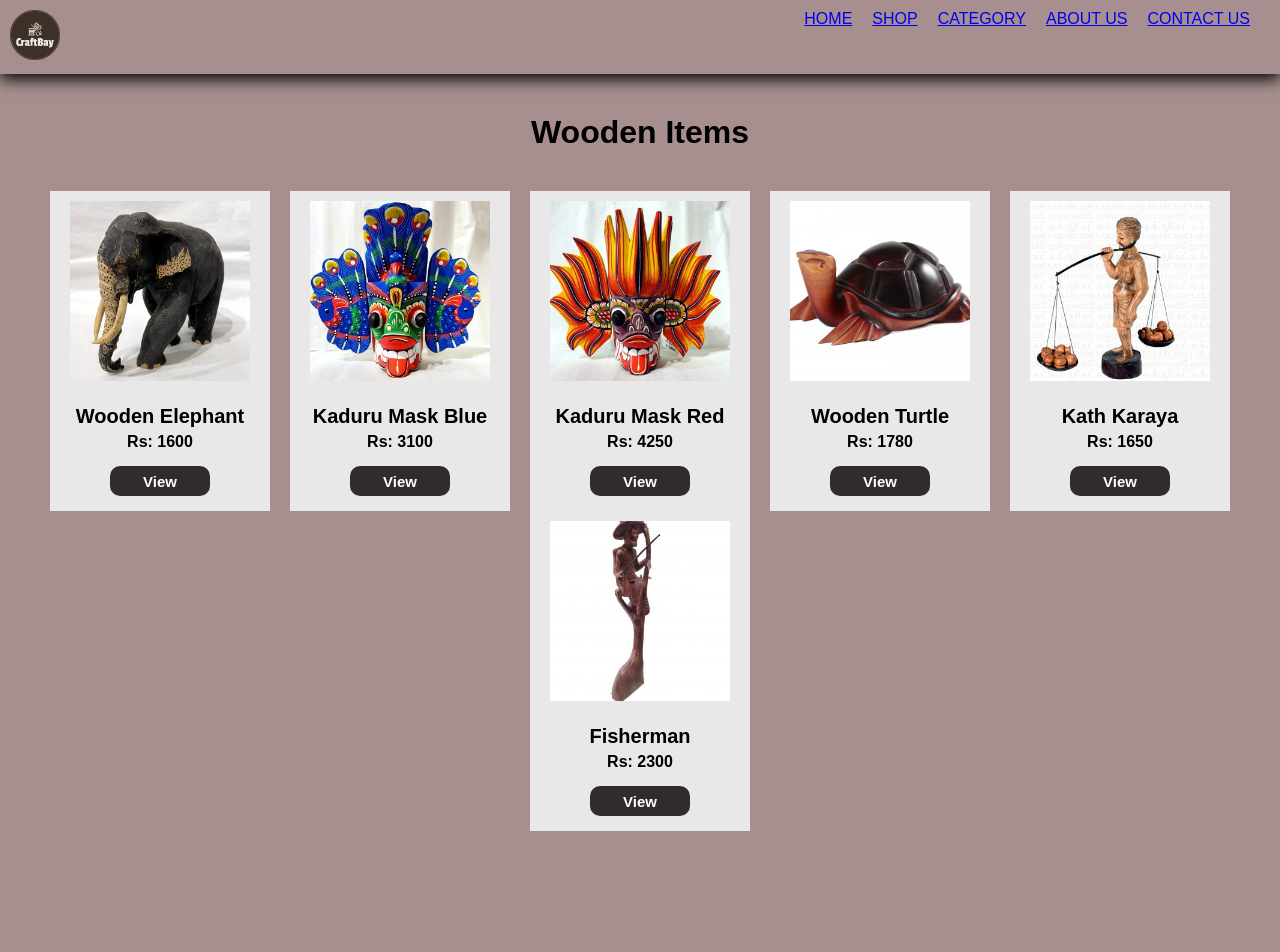
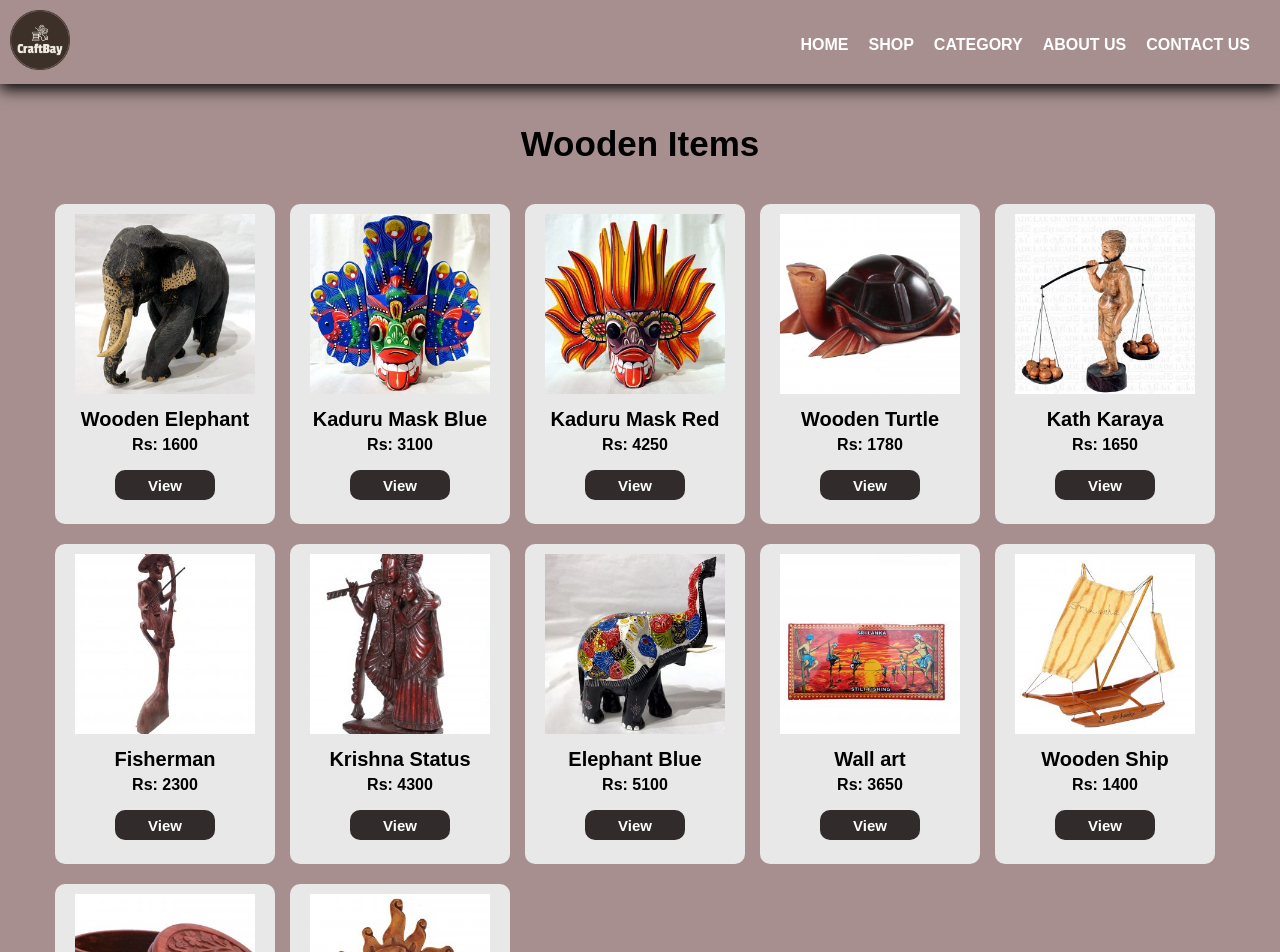
Before and after one commit to chamindu815/Craft_Bay, a React (Create React App) app: page / in a window 1280 px wide. Shown: the top 952 px of the page. Before the commit the page ends 871 px from the top, so only its background shows below. Built offline with nearby package versions, Linux system fonts and the light colour scheme.

Commit message:
change category menu name

```diff
--- a/src/Components/LoginandRegister/Login.css
+++ b/src/Components/LoginandRegister/Login.css
@@ -25,6 +25,8 @@ img{
     height: 420px;
     padding-left: 36px;
     padding-top: 30px;
+    margin-left: 22px;
+    margin-top: 18px;
 }
 
 .login-form-container {
--- a/src/Components/LoginandRegister/Register.css
+++ b/src/Components/LoginandRegister/Register.css
@@ -13,6 +13,7 @@
     height: 120px;
     padding-left: 20px;
     padding-top: 20px;
+
 }
 
 .signup-img-bg{
@@ -20,6 +21,8 @@
     height: 420px;
     padding-left: 36px;
     padding-top: 30px;
+    margin-left: 22px;
+    margin-top: 18px;
 }
 
 .register-image-container{
--- a/src/Components/ProductandNavigation/navigation.css
+++ b/src/Components/ProductandNavigation/navigation.css
@@ -1,5 +1,5 @@
 *{
-    margin: 0;
+
     padding: 0;
     font-family: sans-serif;
     box-sizing: border-box;
@@ -10,8 +10,8 @@
 }
 
 .nav-logo-img{
-    width: 50px;
-    height: 50px;
+    width: 60px;
+    height: 60px;
     margin-left: 0;
     cursor: pointer;
 }
@@ -31,11 +31,25 @@
 
 .navheader ul li{
     margin-right: 20px;
+    margin-top: 10px;
     list-style: none;
 }
 
-.navheader ul li Link{
+/* .navheader ul li Link{
     text-decoration: none;
     color:  white;
     font-weight: 1000;
+
+} */
+
+a:-webkit-any-link {
+    color: white;
+    cursor: pointer;
+    text-decoration: none;
+    font-weight: bold;
 }
+
+.nav-box{
+    align-items: center;
+
+}
--- a/src/Components/ProductandNavigation/navigation.jsx
+++ b/src/Components/ProductandNavigation/navigation.jsx
@@ -13,15 +13,17 @@ const Navigation = () => {
       <img className="nav-logo-img" src={logo} alt="" />
       </div>
 
+      <div className="nav-box">
         <ul>
           <BrowserRouter>
-          <li><Link className="Link" href="#">HOME</Link></li>
-          <li><Link className="Link" href="#">SHOP</Link></li>
-          <li><Link className="Link" href="#">CATEGORY</Link></li>
-          <li><Link className="Link" href="#">ABOUT US</Link></li>
-          <li><Link className="Link" href="#">CONTACT US</Link></li>
+          <li className="nav-list"><Link href="#">HOME</Link></li>
+          <li className="nav-list"><Link href="#">SHOP</Link></li>
+          <li className="nav-list"><Link href="#">CATEGORY</Link></li>
+          <li className="nav-list"><Link href="#">ABOUT US</Link></li>
+          <li className="nav-list"><Link href="#">CONTACT US</Link></li>
           </BrowserRouter>
         </ul>
+        </div>
 
       </div>
     </div>
--- a/src/Components/ProductandNavigation/product.css
+++ b/src/Components/ProductandNavigation/product.css
@@ -1,5 +1,5 @@
 *{
-    margin: 0;
+    /* margin: 0; */
     padding: 0;
     font-family: sans-serif;
     box-sizing: border-box;
@@ -8,6 +8,8 @@
 .prod-category{
     text-align: center;
     margin-top: 40px;
+    font-weight: bold;
+    font-size: 35px;
 }
 
 .prod-container{
@@ -25,22 +27,25 @@
     cursor: pointer;
     padding: 10px 20px;
     align-items: center;
-    margin-left: auto;
-    margin-right: auto;
+    margin-left: 15px;
+    /* margin-right: auto; */
+    margin-bottom: 20px;
+    border-radius: 10px;
 }
 
-/* .content{
+.content{
     align-items: center;
     max-width: 100%;
-} */
+}
 
-/* .img-box{
+.img-box{
     max-width: 100%;
-} */
+}
 
 .prod-title{
+    margin: 0px;
     display: flex;
-    margin-top: 20px;
+    margin-top: 10px;
     font-size: 20px;
     justify-content: center;
 }
@@ -52,7 +57,7 @@
 }
 
 .prod-button{
-    margin-top: 15px;
+    margin-top: 0px;
     font-size: 15px;
     font-weight: bold;
     width: 100px;
@@ -68,7 +73,7 @@
 }
 
 .prod-button:hover {
-    background-color: #645656;
+    background-color: blue;
     color: white;
-    box-shadow: 0 0px 16px 0 rgba(0,0,0,0.24), 0 17px 50px 0 rgba(0,0,0,0.19);
+    box-shadow: 0 10px 16px 0 rgba(0, 0, 255, 0.24), 0 17px 50px 0 rgba(0,0,0,0.19);
   }
--- a/src/Components/ProductandNavigation/product.jsx
+++ b/src/Components/ProductandNavigation/product.jsx
@@ -5,12 +5,13 @@ import './product.css'
 const Product = () => {
   return (
     <div>
-      <div className="prod-category"><h1>Wooden Items</h1></div>
+      <div className="prod-category"><span>Wooden Items</span></div>
       <div className='prod-container'>
         {
           ProductData.map((curElm)=>{
             return(
               <>
+
               <div className='prod-box'>
                 <div className='content'>
                   <div className='img-box'>
--- a/src/Components/ProductandNavigation/productData.js
+++ b/src/Components/ProductandNavigation/productData.js
@@ -4,6 +4,12 @@ import img3  from "../Assets/products/Product_03.jpg";
 import img4  from "../Assets/products/Product_04.jpg";
 import img5  from "../Assets/products/Product_05.jpg";
 import img6  from "../Assets/products/Product_06.jpg";
+import img7  from "../Assets/products/Product_07.jpg";
+import img8  from "../Assets/products/Product_08.jpg";
+import img9  from "../Assets/products/Product_09.jpg";
+import img10  from "../Assets/products/Product_10.jpg";
+import img11 from "../Assets/products/Product_11.jpg";
+import img12 from "../Assets/products/Product_12.jpg";
 
 
 const ProductData = [
@@ -60,6 +66,60 @@ const ProductData = [
         Descrip: "Cultural richness captured in every handmade masterpiece.",
         Category: 'wooden'
     },
+
+    {
+        id: 7,
+        Title: 'Krishna Status',
+        img: img7,
+        Price: 4300,
+        Descrip: "Cultural richness captured in every handmade masterpiece.",
+        Category: 'wooden'
+    },
+
+    {
+        id: 8,
+        Title: 'Elephant Blue',
+        img: img8,
+        Price: 5100,
+        Descrip: "Cultural richness captured in every handmade masterpiece.",
+        Category: 'wooden'
+    },
+
+    {
+        id: 9,
+        Title: 'Wall art',
+        img: img9,
+        Price: 3650,
+        Descrip: "Cultural richness captured in every handmade masterpiece.",
+        Category: 'wooden'
+    },
+
+    {
+        id: 10,
+        Title: 'Wooden Ship',
+        img: img10,
+        Price: 1400,
+        Descrip: "Cultural richness captured in every handmade masterpiece.",
+        Category: 'wooden'
+    },
+
+    {
+        id: 11,
+        Title: 'Jewellery Box',
+        img: img11,
+        Price: 2100,
+        Descrip: "Cultural richness captured in every handmade masterpiece.",
+        Category: 'wooden'
+    },
+
+    {
+        id: 12,
+        Title: 'Wall Hanger',
+        img: img12,
+        Price: 3900,
+        Descrip: "Cultural richness captured in every handmade masterpiece.",
+        Category: 'wooden'
+    },
 ]
 
 export default ProductData;
```
